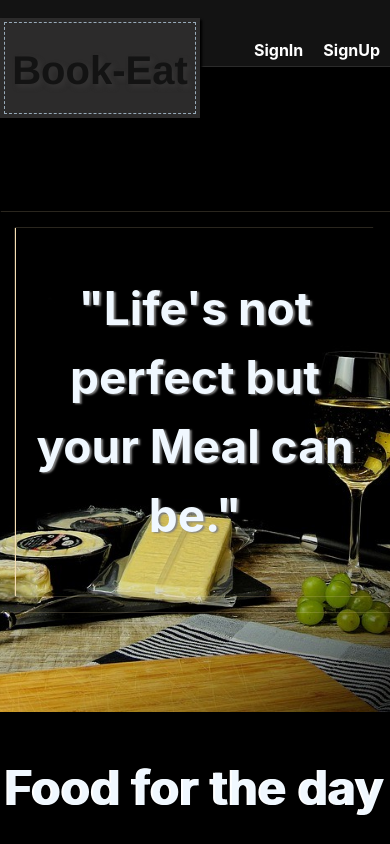
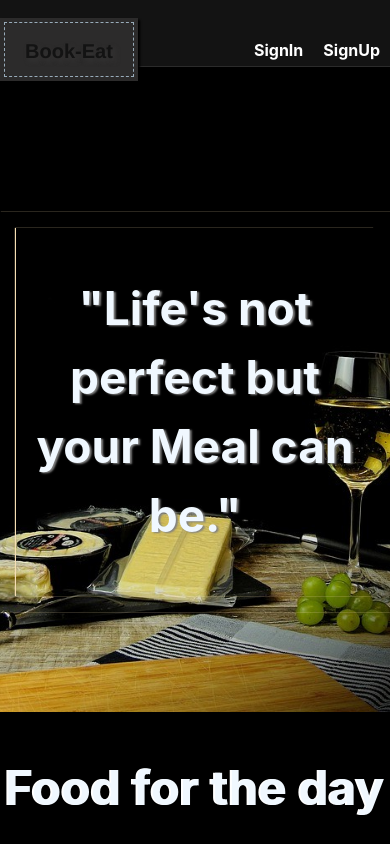
Before and after one commit to FrankChinedu/book_a_meal_ALC, a plain HTML site: page front/UI/index.html in a window 390 px wide. Shown: the top 844 px of the page. Drawn offline with Linux system fonts and the light colour scheme.

Commit message:
edit css

```diff
--- a/front/UI/index.css
+++ b/front/UI/index.css
@@ -361,3 +361,33 @@ body {
 .flex-grow-8 {
   flex-grow: 8;
 }
+
+
+@media only screen and (max-width: 768px) {
+  .brand-logo {
+    float: left;
+    position: absolute;
+    margin: 15px 0;
+    outline: 1px dashed #98abb9;
+    outline-offset: -5px;
+    z-index: 1;
+    background-color: #2c2b2b;
+    height: 63px;
+    width: 138px;
+    margin: -48px 0;
+    -webkit-box-shadow: 2px 2px 2px #000;
+    -moz-box-shadow: 2px 2px 2px #000;
+    box-shadow: 2px 2px 2px #000;
+  }
+
+  .brand-name{
+    font-size: 20px;
+    line-height: 67px;
+    font-family: Helvetica, sans-serif;
+    font-weight: bold;
+    text-align: center;
+    margin: 0;
+    text-shadow: #363535 3px 3px 5px;
+  }
+
+}
```
